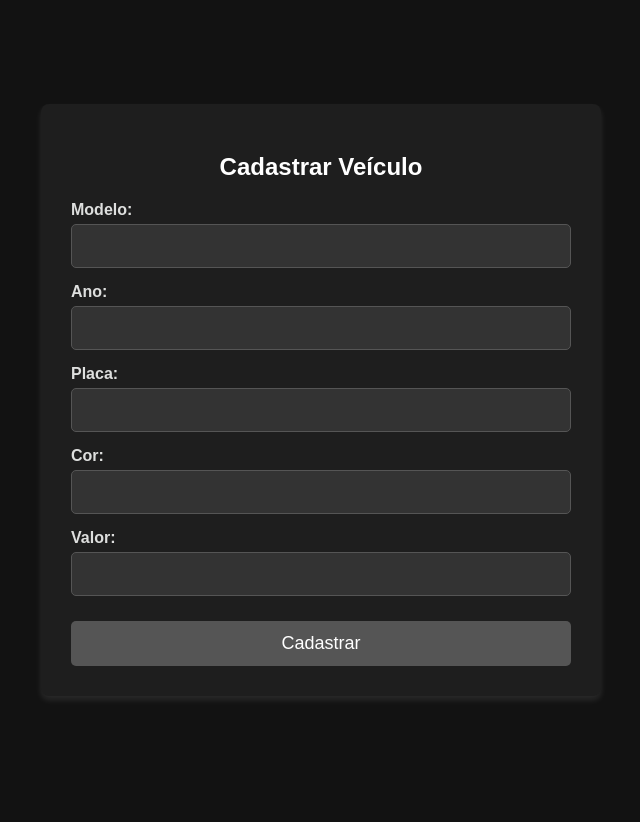
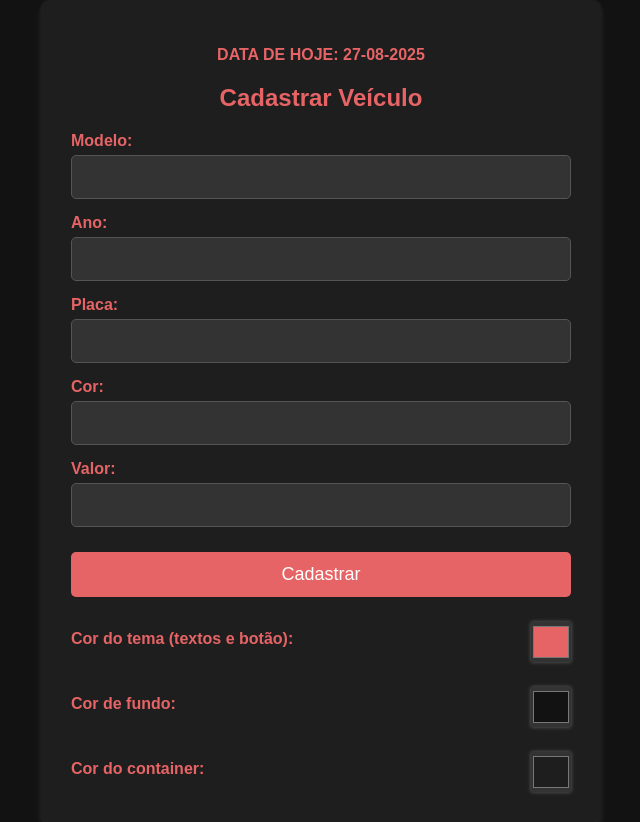
Before and after one commit to possatogabriel/PWIII-Gabriel-Possato, a PHP site: page / in a window 1280 px wide. Shown: the whole page, without its empty margins (319-959 px from the left). Before the commit the page ends 700 px from the top, so only its background shows below. Run offline with PHP 8.4, Linux system fonts and the light colour scheme; a stand-in replaces the project's code that opens the database connection.

Commit message:
Add new changes to Aula06

```diff
--- a/Aula06/index.php
+++ b/Aula06/index.php
@@ -1,27 +1,23 @@
 <?php
-include_once("config/config.php"); // Conexão com o banco de dados
+include_once("config/config.php");
 
 if ($_SERVER["REQUEST_METHOD"] == "POST") {
-    // Recebendo os dados do formulário
     $modelo = mysqli_real_escape_string($conexao, $_POST['modelo']);
     $ano = mysqli_real_escape_string($conexao, $_POST['ano']);
     $placa = mysqli_real_escape_string($conexao, $_POST['placa']);
     $cor = mysqli_real_escape_string($conexao, $_POST['cor']);
     $valor = mysqli_real_escape_string($conexao, $_POST['valor']);
-    $data_cadastro = date('Y-m-d H:i:s'); // Data e hora atual
+    $data_cadastro = date('Y-m-d H:i:s');
 
-    // Verifica se a placa já existe
     $verifica = "SELECT id FROM carros WHERE placa = '$placa'";
     $resultado = mysqli_query($conexao, $verifica);
 
     if (mysqli_num_rows($resultado) > 0) {
         echo "<script>alert('Erro: Esta placa já está cadastrada.'); window.location.href='index.php';</script>";
     } else {
-        // Monta a query de inserção
         $query = "INSERT INTO carros (modelo, ano, placa, cor, valor, data_cadastro)
                   VALUES ('$modelo', '$ano', '$placa', '$cor', '$valor', '$data_cadastro')";
 
-        // Executa a query
         if (mysqli_query($conexao, $query)) {
             echo "<script>alert('Cadastro realizado com sucesso!'); window.location.href='listar.php';</script>";
         } else {
@@ -36,10 +32,11 @@ if ($_SERVER["REQUEST_METHOD"] == "POST") {
 <head>
     <meta charset="UTF-8">
     <title>Cadastrar Veículo</title>
-    <link rel="stylesheet" href="style/criar.css">
+    <link rel="stylesheet" href="style/index.css">
 </head>
 <body>
     <div class="container">
+        <p id="data-atual" class="data-atual"></p>
         <h2>Cadastrar Veículo</h2>
         <form method="POST" action="index.php">
             <div class="form-group">
@@ -63,11 +60,27 @@ if ($_SERVER["REQUEST_METHOD"] == "POST") {
             </div>
 
             <div class="form-group">
-                <label for="placa">Valor:</label>
+                <label for="valor">Valor:</label>
                 <input type="text" id="valor" name="valor" maxlength="10" required>
             </div>
             <input type="submit" value="Cadastrar">
         </form>
+
+    <div class="color-picker">
+        <label for="foreground">Cor do tema (textos e botão):</label>
+        <input type="color" id="foreground" name="foreground" value="#e66465" />
     </div>
+
+    <div class="color-picker">
+        <label for="background">Cor de fundo:</label>
+        <input type="color" id="background" name="background" value="#121212" />
+    </div>
+
+    <div class="color-picker">
+        <label for="containerColor">Cor do container:</label>
+        <input type="color" id="containerColor" name="containerColor" value="#1e1e1e" />
+    </div>
+
+    <script src="js/tema.js"></script>
 </body>
 </html>
--- /dev/null
+++ b/Aula06/js/tema.js
@@ -0,0 +1,70 @@
+function exibirDataAtual() {
+    const hoje = new Date();
+    const dia = String(hoje.getDate()).padStart(2, '0');
+    const mes = String(hoje.getMonth() + 1).padStart(2, '0');
+    const ano = hoje.getFullYear();
+    const dataFormatada = `${dia}-${mes}-${ano}`;
+    const dataEl = document.getElementById("data-atual");
+    if (dataEl) dataEl.textContent = `DATA DE HOJE: ${dataFormatada}`;
+}
+
+function aplicarCorTema(cor) {
+    document.querySelector("h2").style.color = cor;
+    document.querySelectorAll("label").forEach(label => label.style.color = cor);
+    document.querySelector(".data-atual").style.color = cor;
+    const botao = document.querySelector("input[type='submit']");
+    if (botao) botao.style.backgroundColor = cor;
+}
+
+function aplicarCorFundo(cor) {
+    document.body.style.backgroundColor = cor;
+}
+
+function aplicarCorContainer(cor) {
+    const container = document.querySelector(".container");
+    if (container) container.style.backgroundColor = cor;
+}
+
+function lerCookie(nome) {
+    const valor = document.cookie.match('(^|;)\\s*' + nome + '\\s*=\\s*([^;]+)');
+    return valor ? valor.pop() : "";
+}
+
+window.onload = function () {
+    exibirDataAtual();
+
+    const corTema = lerCookie("foreground") || "#e66465";
+    const corFundo = lerCookie("background") || "#121212";
+    const corContainer = lerCookie("containerColor") || "#1e1e1e";
+
+    aplicarCorTema(corTema);
+    aplicarCorFundo(corFundo);
+    aplicarCorContainer(corContainer);
+
+    const fgInput = document.getElementById("foreground");
+    if (fgInput) {
+        fgInput.value = corTema;
+        fgInput.addEventListener("input", function () {
+            aplicarCorTema(this.value);
+            document.cookie = `foreground=${this.value}; path=/`;
+        });
+    }
+
+    const bgInput = document.getElementById("background");
+    if (bgInput) {
+        bgInput.value = corFundo;
+        bgInput.addEventListener("input", function () {
+            aplicarCorFundo(this.value);
+            document.cookie = `background=${this.value}; path=/`;
+        });
+    }
+
+    const containerInput = document.getElementById("containerColor");
+    if (containerInput) {
+        containerInput.value = corContainer;
+        containerInput.addEventListener("input", function () {
+            aplicarCorContainer(this.value);
+            document.cookie = `containerColor=${this.value}; path=/`;
+        });
+    }
+};
--- a/Aula06/listar.php
+++ b/Aula06/listar.php
@@ -1,5 +1,5 @@
 <?php
-include_once("config/config.php"); // Conexão com o banco de dados
+include_once("config/config.php");
 
 if (!$conexao) {
     die("Erro na conexão: " . mysqli_connect_error());
@@ -22,6 +22,7 @@ if (!$result) {
 </head>
 <body>
     <div class="container">
+        <p id="data-atual" class="data-atual"></p>
         <h2>Veículos Cadastrados</h2>
         <table>
             <thead>
@@ -57,5 +58,7 @@ if (!$result) {
         </table>
         <a href="index.php" class="voltar">Voltar</a>
     </div>
+
+    <script src="js/tema.js"></script>
 </body>
 </html>
--- a/Aula06/style/criar.css
+++ b/Aula06/style/index.css
@@ -1,7 +1,6 @@
-/* Estilos gerais */
 body {
     font-family: Arial, sans-serif;
-    background-color: #121212; /* Fundo escuro */
+    background-color: #121212;
     color: #ffffff;
     margin: 0;
     padding: 0;
@@ -11,9 +10,8 @@ body {
     min-height: 100vh;
 }
 
-/* Caixa centralizada */
 .container {
-    background: #1e1e1e; /* Cinza escuro */
+    background: #1e1e1e;
     border-radius: 8px;
     box-shadow: 0 4px 6px rgba(255, 255, 255, 0.1);
     padding: 30px;
@@ -22,13 +20,18 @@ body {
     text-align: center;
 }
 
-/* Título */
+.data-atual {
+    font-weight: bold;
+    margin-bottom: 15px;
+    color: #ffffff;
+    font-size: 16px;
+}
+
 h2 {
     margin-bottom: 20px;
     color: #ffffff;
 }
 
-/* Formulário */
 form {
     display: flex;
     flex-direction: column;
@@ -36,7 +39,6 @@ form {
     align-items: center;
 }
 
-/* Grupo de campos */
 .form-group {
     display: flex;
     flex-direction: column;
@@ -44,7 +46,6 @@ form {
     width: 100%;
 }
 
-/* Rótulos */
 label {
     font-size: 16px;
     font-weight: bold;
@@ -52,7 +53,6 @@ label {
     margin-bottom: 5px;
 }
 
-/* Inputs e selects */
 input,
 select {
     padding: 12px;
@@ -65,7 +65,6 @@ select {
     box-sizing: border-box;
 }
 
-/* Botão de envio */
 input[type="submit"] {
     background-color: #555555;
     color: white;
@@ -82,7 +81,6 @@ input[type="submit"]:hover {
     background-color: #777777;
 }
 
-/* Mensagens de resposta */
 .success-message {
     color: #a5d6a7;
     font-weight: bold;
@@ -95,7 +93,6 @@ input[type="submit"]:hover {
     margin-top: 15px;
 }
 
-/* Link "Voltar" */
 a.voltar {
     display: block;
     margin-top: 20px;
@@ -108,3 +105,33 @@ a.voltar {
 a.voltar:hover {
     text-decoration: underline;
 }
+
+.color-picker {
+    margin-top: 25px;
+    display: flex;
+    justify-content: space-between; /* separa texto à esquerda e botão à direita */
+    align-items: center;
+    width: 100%;
+}
+
+.color-picker label {
+    font-size: 16px;
+    font-weight: bold;
+    color: #dedfde;
+    margin-right: auto; /* empurra o botão para a direita */
+}
+
+.color-picker input[type="color"] {
+    width: 40px;
+    height: 40px;
+    border: none;
+    border-radius: 0; /* quadrado perfeito */
+    cursor: pointer;
+    padding: 0;
+    box-shadow: 0 0 4px rgba(255, 255, 255, 0.3);
+    transition: transform 0.2s ease;
+}
+
+.color-picker input[type="color"]:hover {
+    transform: scale(1.1);
+}
```
Also changed, not shown: Aula06/style/listar.css (+46 -8 lines).
